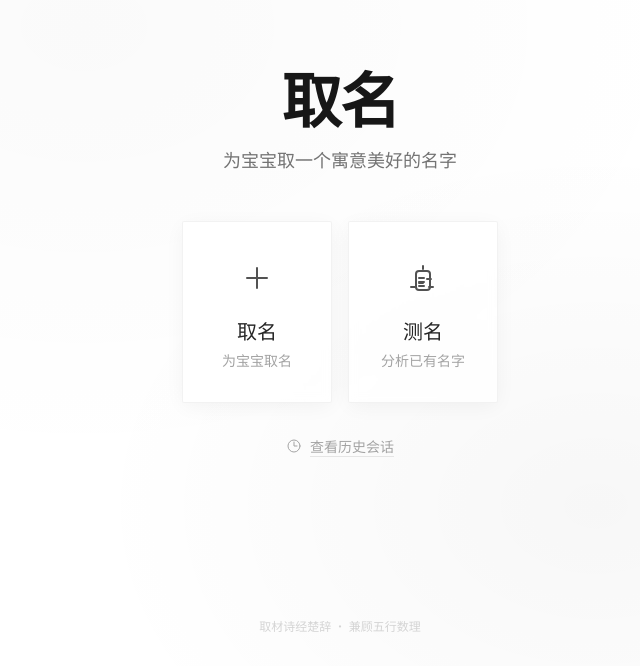
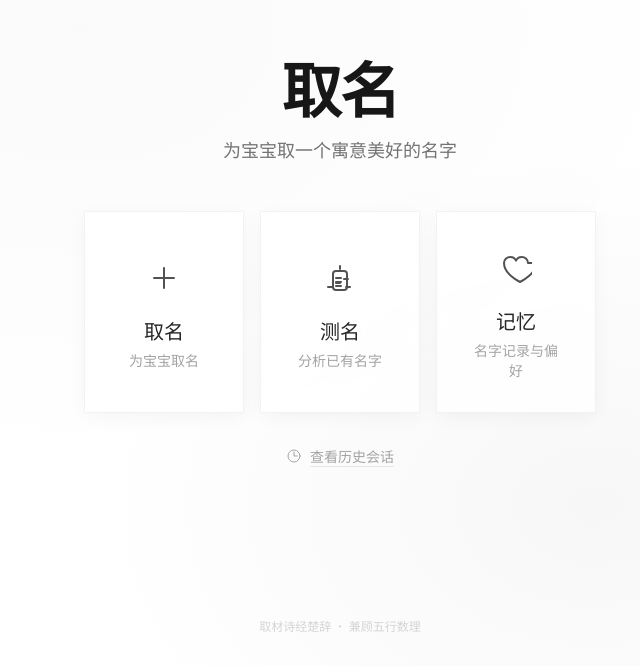
Before and after one commit to nikunqiang/ai-naming, a Next.js app: page / in a window 1280 px wide. Shown: the part 134-800 px from the top of the page, without its empty margins (300-940 px from the left). Built offline with nearby package versions, Linux system fonts and the light colour scheme.

Commit message:
feat: add memory entry on home page and disliked name exclusion in prompts

```diff
--- a/src/app/page.tsx
+++ b/src/app/page.tsx
@@ -43,7 +43,7 @@ export default function HomePage() {
         </p>
 
         {/* 选择卡片 */}
-        <div className="grid grid-cols-2 gap-4 mb-8">
+        <div className="grid grid-cols-3 gap-4 mb-8">
           <Link
             href="/form"
             className="group card-elegant p-8 flex flex-col items-center justify-center
@@ -97,6 +97,31 @@ export default function HomePage() {
               分析已有名字
             </span>
           </Link>
+
+          <Link
+            href="/memory"
+            className="group card-elegant p-8 flex flex-col items-center justify-center
+                       hover:border-ink-600/30"
+            style={{ animationDelay: '0.3s' }}
+          >
+            <div className="w-12 h-12 mb-4 flex items-center justify-center">
+              <svg
+                viewBox="0 0 24 24"
+                fill="none"
+                stroke="currentColor"
+                strokeWidth="1.5"
+                className="w-8 h-8 text-ink-600 group-hover:text-ink-800 transition-colors"
+              >
+                <path strokeLinecap="round" strokeLinejoin="round" d="M21 8.25c0-2.485-2.099-4.5-4.688-4.5-1.935 0-3.597 1.126-4.312 2.778-.715-1.652-2.377-2.778-4.313-2.778C5.1 3.75 3 5.765 3 8.25c0 7.79 9.563 13.06 12 14.25 2.437-1.19 12-6.46 12-14.25z" />
+              </svg>
+            </div>
+            <span className="font-serif-cn text-xl text-ink-800 group-hover:text-ink-900 transition-colors">
+              记忆
+            </span>
+            <span className="text-sm text-ink-400 mt-1">
+              名字记录与偏好
+            </span>
+          </Link>
         </div>
 
         {/* 历史会话入口 */}
--- a/src/lib/llm.ts
+++ b/src/lib/llm.ts
@@ -69,8 +69,8 @@ export function getModelSync() {
 /**
  * 获取系统提示词（取名模式）
  */
-export function getSystemPrompt(): string {
-  return `你是一位专业、客观的中文取名顾问，精通传统文化和现代审美。
+export function getSystemPrompt(dislikedChars?: string[], dislikedNames?: string[]): string {
+  let prompt = `你是一位专业、客观的中文取名顾问，精通传统文化和现代审美。
 
 你的能力：
 1. 为新生儿取名：根据用户需求生成合适的名字
@@ -115,6 +115,15 @@ export function getSystemPrompt(): string {
 - **注意**：潜在的问题或不足（如谐音、生僻程度等，没有则写"无明显问题"）
 
 请严格按照此格式展示每个推荐的名字，确保拼音准确，并客观指出每个名字的优缺点。`
+
+  if (dislikedChars && dislikedChars.length > 0) {
+    prompt += `\n\n**用户偏好排除规则：**\n- 以下字已被用户标记为不喜欢，请不要在推荐名字中使用：${dislikedChars.join('、')}`
+  }
+  if (dislikedNames && dislikedNames.length > 0) {
+    prompt += `\n- 以下完整名字已被标记为不喜欢，请不要推荐：${dislikedNames.join('、')}`
+  }
+
+  return prompt
 }
 
 /**
```
